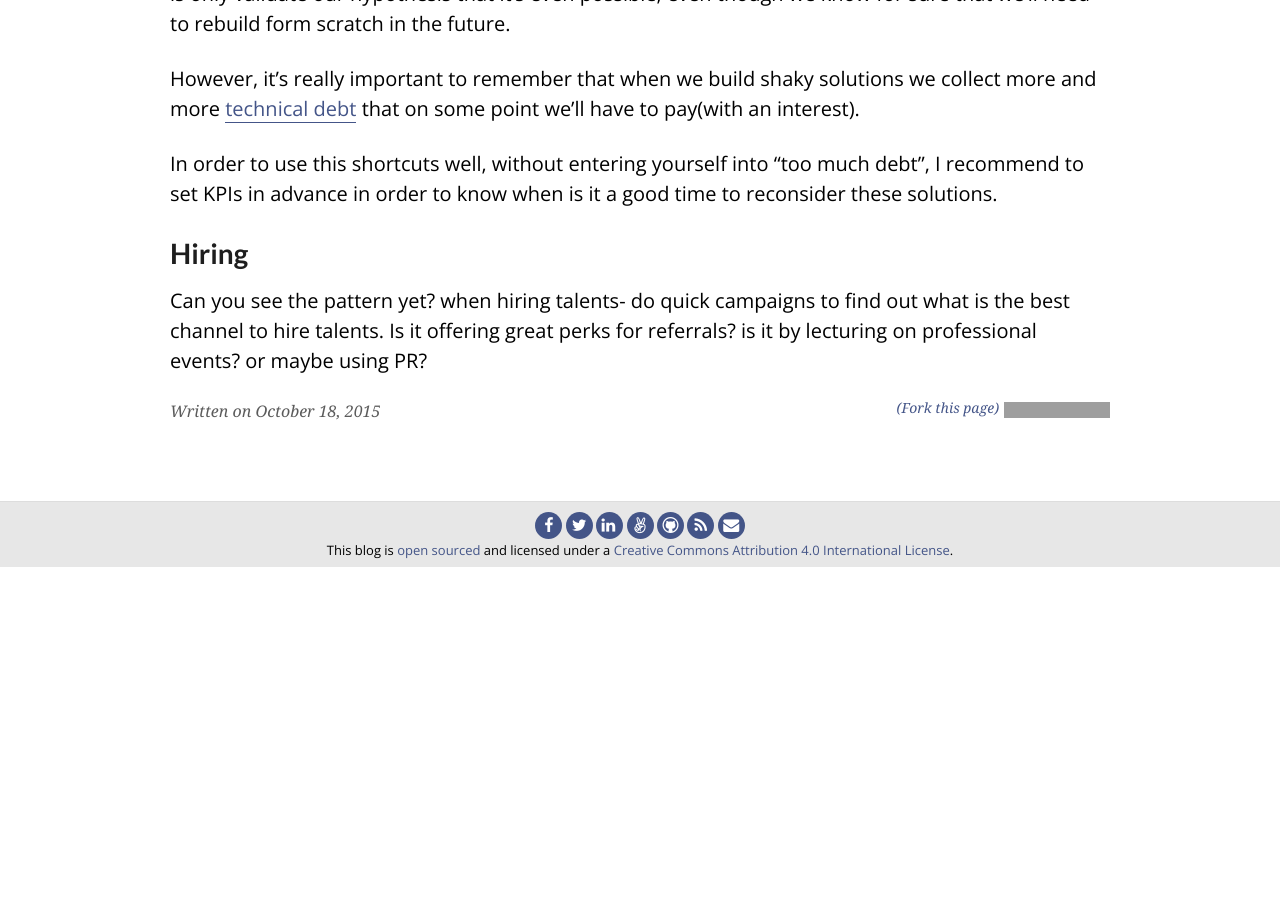
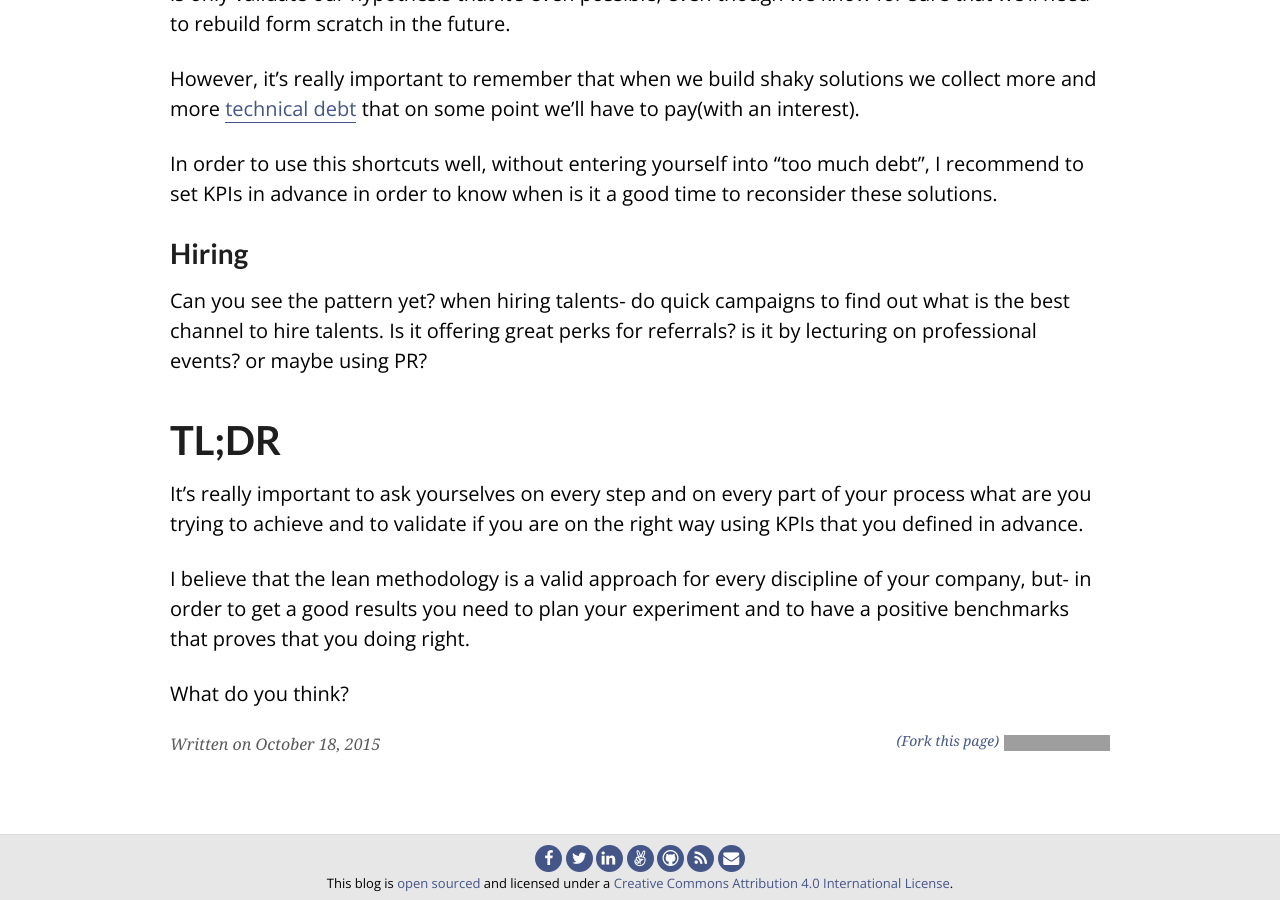
Before and after one commit to AlmogBaku/AlmogBaku.github.io, a Jekyll site: the page built from _posts/2015-10-18-Disciplinary-lean-strategy.md, in a window 1280 px wide and 900 px high, scrolled down 3397 px. Built offline with Jekyll 4.4.1, drawn with Linux system fonts in a browser that asks for light colours; Markdown is read by kramdown in place of the engine named in the settings; comment, search, counter and statistics services are not loaded; before the commit the page ends 3964 px from its top, so only the background shows below that; grey boxes are pictures that could not be loaded.

Commit message:
update article

```diff
--- a/_posts/2015-10-18-Disciplinary-lean-strategy.md
+++ b/_posts/2015-10-18-Disciplinary-lean-strategy.md
@@ -98,3 +98,12 @@ order to know when is it a good time to reconsider these solutions.
 ### Hiring
 Can you see the pattern yet? when hiring talents- do quick campaigns to find out what is the best channel to hire talents.
 Is it offering great perks for referrals? is it by lecturing on professional events? or maybe using PR?
+
+## TL;DR
+It's really important to ask yourselves on every step and on every part of your process what are you trying to achieve
+and to validate if you are on the right way using KPIs that you defined in advance.
+
+I believe that the lean methodology is a valid approach for every discipline of your company, but- in order to get a good
+results you need to plan your experiment and to have a positive benchmarks that proves that you doing right.
+
+What do you think?
```
